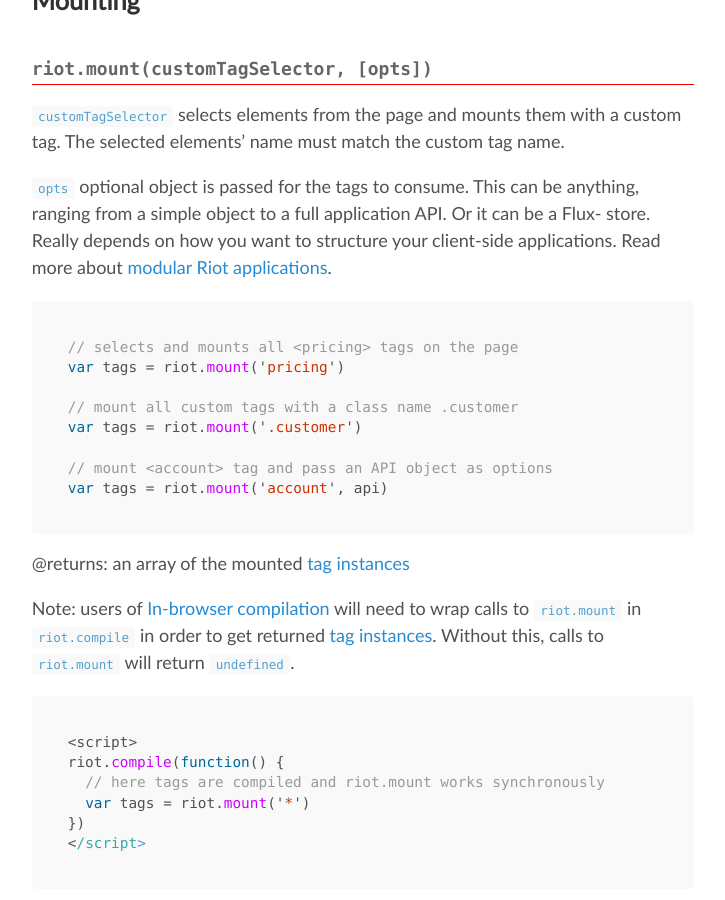
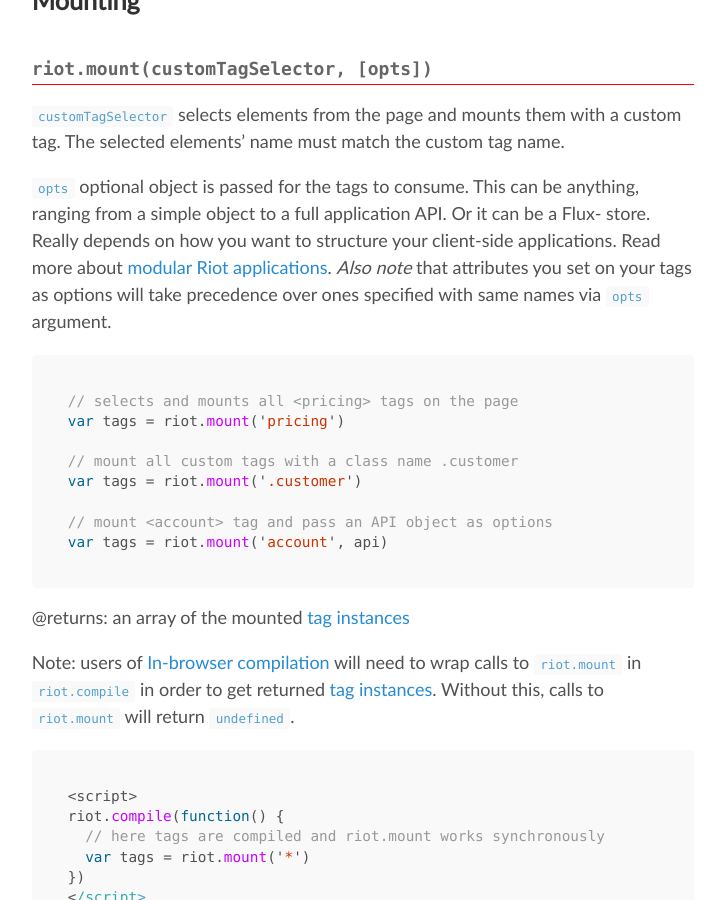
Before and after one commit to riot/riot.github.io, a Jekyll site: the page built from api/index.md, in a window 1280 px wide and 900 px high, scrolled down 557 px. Shown: the whole window, without its empty margins (277-1002 px from the left). Built offline with Jekyll 4.4.1, drawn with Linux system fonts in a browser that asks for light colours; nearby versions of some CDN libraries; emoji names are drawn with the system emoji font.

Commit message:
add warning about tag attributes-options precedence while mounting

````diff
--- a/api/index.md
+++ b/api/index.md
@@ -13,7 +13,7 @@
 
 `customTagSelector` selects elements from the page and mounts them with a custom tag. The selected elements' name must match the custom tag name.
 
-`opts` optional object is passed for the tags to consume. This can be anything, ranging from a simple object to a full application API. Or it can be a Flux- store. Really depends on how you want to structure your client-side applications. Read more about [modular Riot applications](/guide/application-design/#modularity).
+`opts` optional object is passed for the tags to consume. This can be anything, ranging from a simple object to a full application API. Or it can be a Flux- store. Really depends on how you want to structure your client-side applications. Read more about [modular Riot applications](/guide/application-design/#modularity). *Also note* that attributes you set on your tags as options will take precedence over ones specified with same names via `opts` argument.
 
 
 ``` js
````
